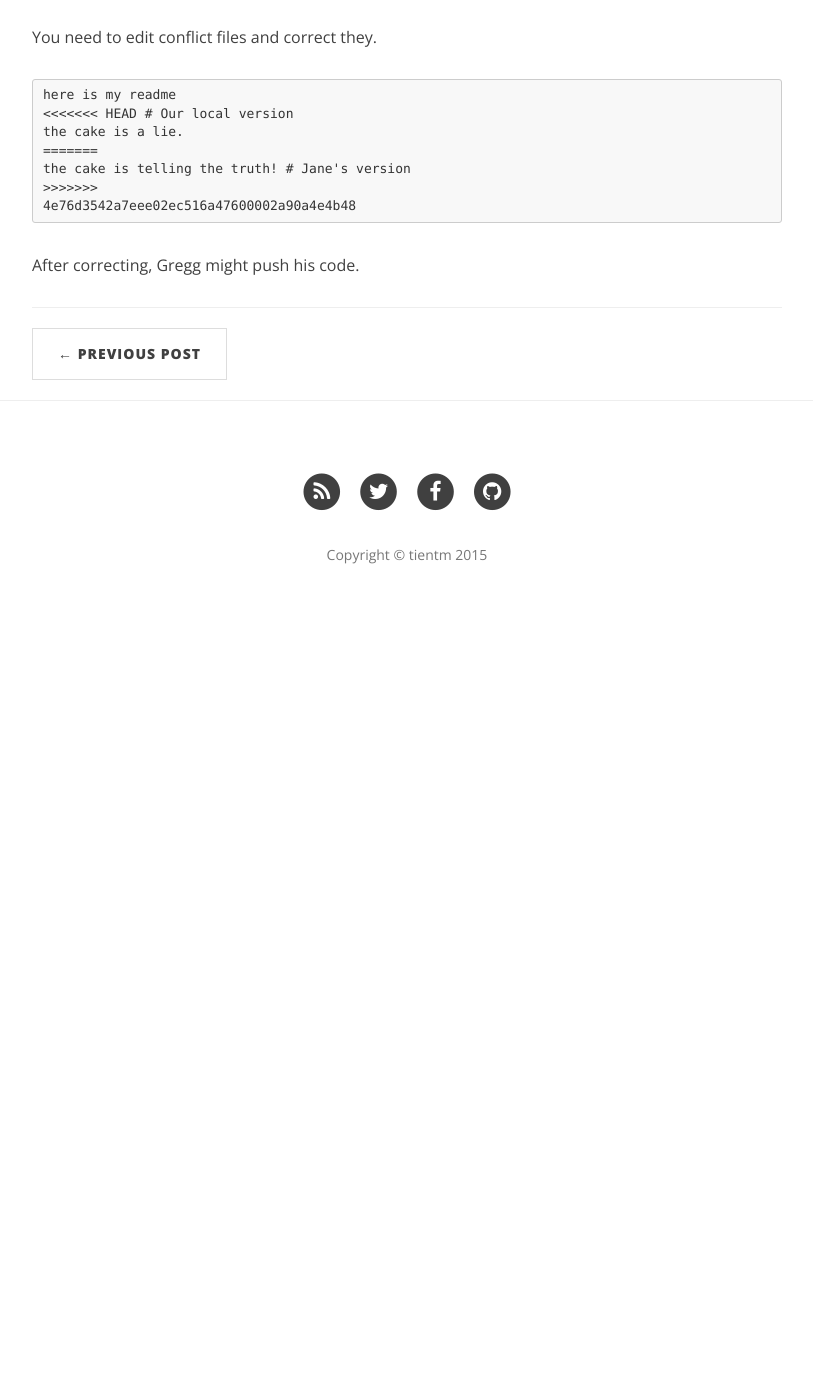
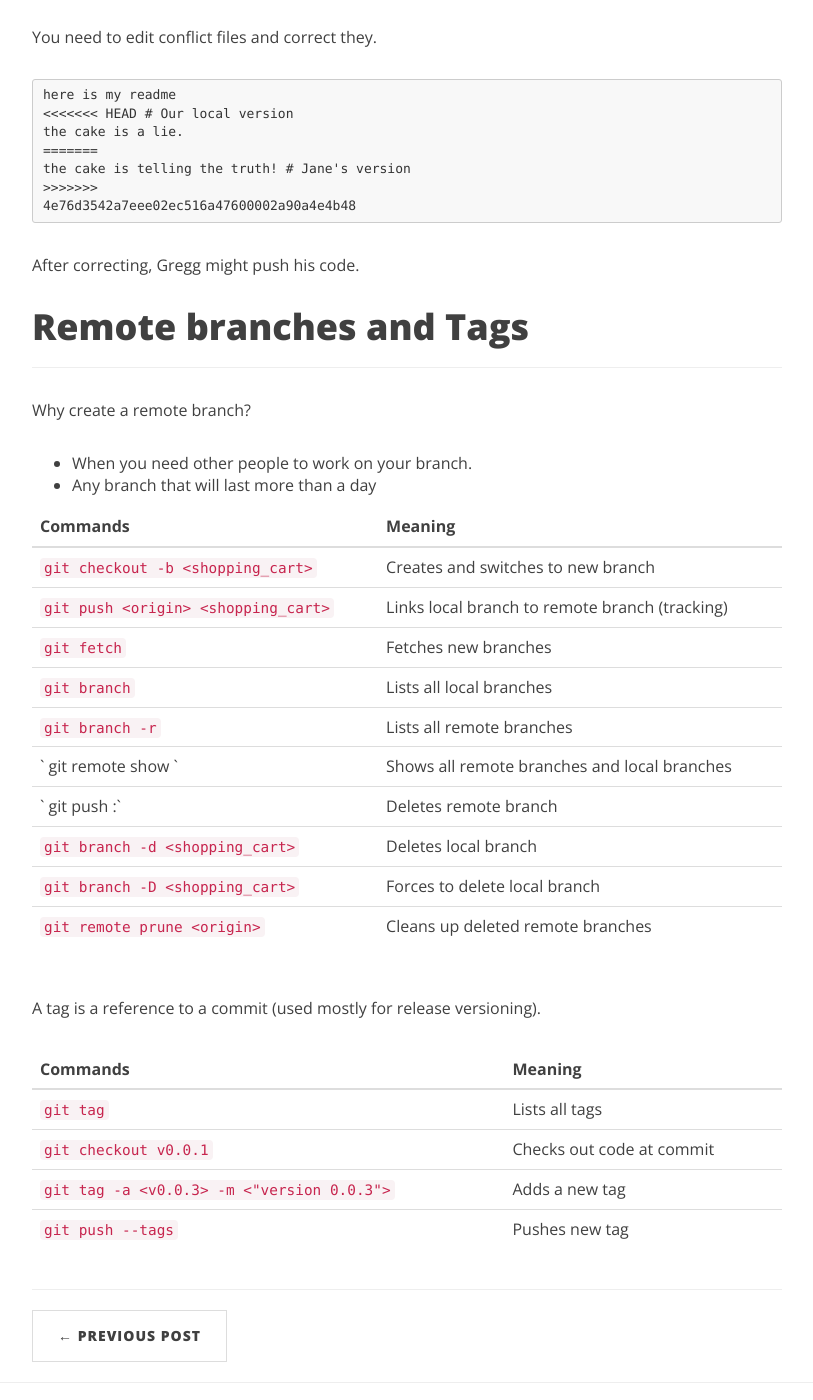
Before and after one commit to taminhtien/taminhtien.github.io, a Jekyll site: the page built from _posts/2015-09-22-git-commands.markdown, in a window 1280 px wide and 1400 px high, scrolled down 5035 px. Shown: the whole window, without its empty margins (233-1046 px from the left). Built offline with Jekyll 4.4.1, drawn with Linux system fonts in a browser that asks for light colours; nearby versions of some CDN libraries; before the commit the page ends 5665 px from its top, so only the background shows below that; some of the changed text lies outside the part shown.

Commit message:
Add remote branches and tags notes

```diff
--- a/_posts/2015-09-22-git-commands.markdown
+++ b/_posts/2015-09-22-git-commands.markdown
@@ -70,15 +70,15 @@ __Dont do these after pushing__
 
 ## Pulling from remote
 
-`git pull`: pull down all changes from remote repository and sync up your local repository.
+`git pull` pulls down all changes from remote repository and sync up your local repository.
 
 ## Working with remotes
 
 |Commands|Meaning|
 |--|--|
-|`git remote add <name> <address>`|Add new remote|
-|`git remote rm <name>`|Remove remote|
-|`git push -u <name> <branch>`|Push to remote|
+|`git remote add <name> <address>`|Adds new remote|
+|`git remote rm <name>`|Removes remote|
+|`git push -u <name> <branch>`|Pushes to remote|
 
 `-u` means that you don't have to specify the name and branch in the next pushing, just run `git push`.
 
@@ -112,10 +112,10 @@ Need to work on a feature that will take some time? Time to branching out.
 
 |Commands|Meaning|
 |--|--|
-|`git branch <name>`|Create new branch. HEAD still on master branch|
-|`git checkout <name>`|Switch to branch `<name>`. HEAD is now on `<name>` branch|
-|`git checkout -b <name>`|Create and switch to branch `<name>`|
-|`git merge <name>`|Merge `<name>` branch into another|
+|`git branch <name>`|Creates new branch. HEAD still on master branch|
+|`git checkout <name>`|Switches to branch `<name>`. HEAD is now on `<name>` branch|
+|`git checkout -b <name>`|Creates and switch to branch `<name>`|
+|`git merge <name>`|Merges `<name>` branch into another|
 |`git branch -d <name>`|Safety remove branch `<name>`|
 
 ### Fast-forward merge
@@ -184,3 +184,33 @@ the cake is telling the truth! # Jane's version
 ~~~
 
 After correcting, Gregg might push his code.
+
+# Remote branches and Tags
+---
+
+Why create a remote branch?
+
+- When you need other people to work on your branch.
+- Any branch that will last more than a day
+
+|Commands|Meaning|
+|--|--|
+|`git checkout -b <shopping_cart>`|Creates and switches to new branch|
+|`git push <origin> <shopping_cart>`|Links local branch to remote branch (tracking)|
+|`git fetch`|Fetches new branches|
+|`git branch`|Lists all local branches|
+|`git branch -r`|Lists all remote branches|
+|` git remote show <origin>`|Shows all remote branches and local branches|
+|` git push <origin> :<shopping_cart>`|Deletes remote branch|
+|`git branch -d <shopping_cart>`|Deletes local branch|
+|`git branch -D <shopping_cart>`|Forces to delete local branch|
+|`git remote prune <origin>`|Cleans up deleted remote branches|
+
+A tag is a reference to a commit (used mostly for release versioning).
+
+|Commands|Meaning|
+|--|--|
+|`git tag`|Lists all tags|
+|`git checkout v0.0.1`|Checks out code at commit|
+|`git tag -a <v0.0.3> -m <"version 0.0.3">`|Adds a new tag|
+|`git push --tags`|Pushes new tag|
```
Also changed, not shown: other parts of _posts/2015-09-22-git-commands.markdown (+4 -4 lines).
